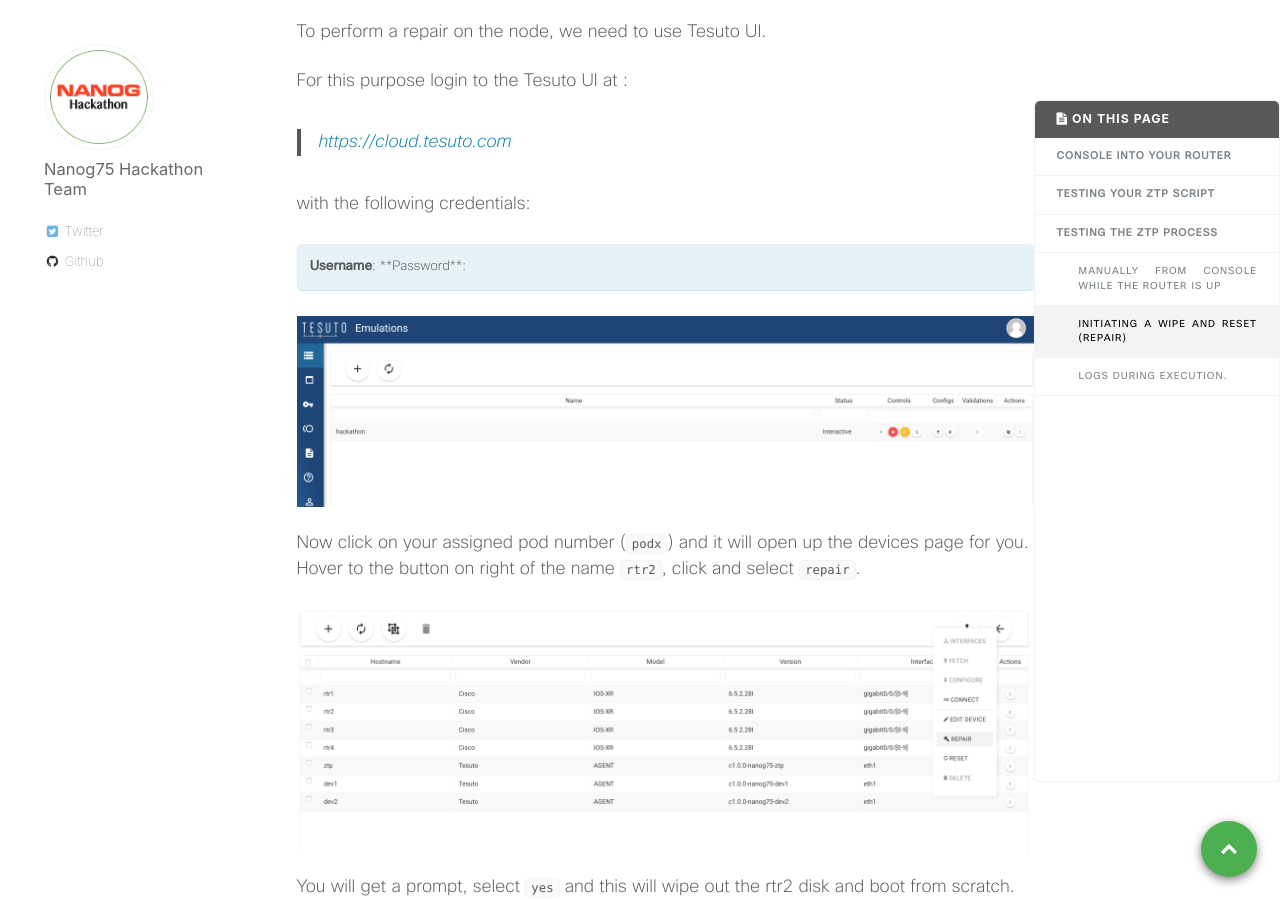
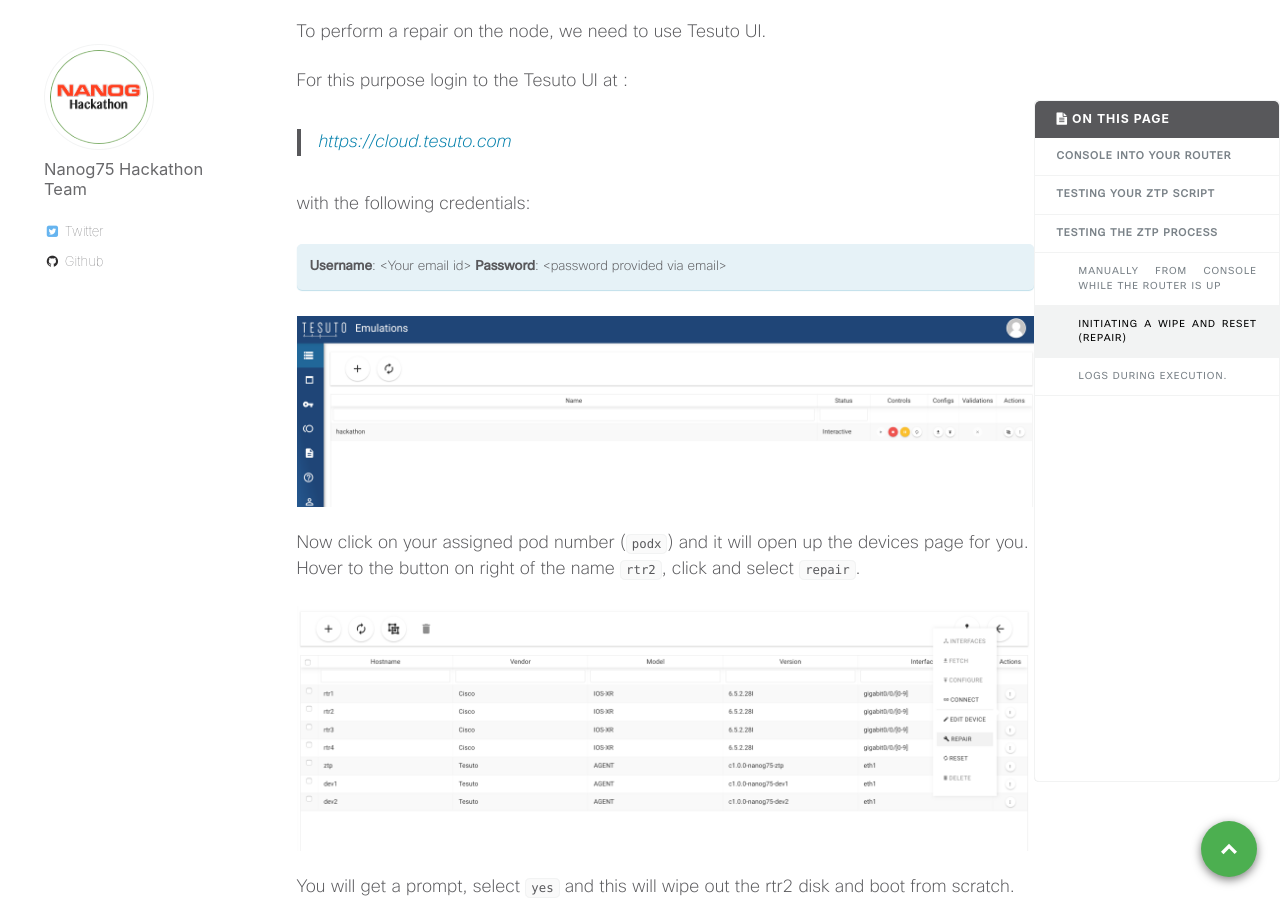
Before and after one commit to nanog75/hackathon, a Jekyll site: the page built from _day0/2019-02-17-step-2-performing-ztp.md, in a window 1280 px wide and 900 px high, scrolled down 6476 px. Built offline with Jekyll 4.4.1, drawn with Linux system fonts in a browser that asks for light colours.

Commit message:
Update 2019-02-17-step-2-performing-ztp.md

```diff
--- a/_day0/2019-02-17-step-2-performing-ztp.md
+++ b/_day0/2019-02-17-step-2-performing-ztp.md
@@ -287,8 +287,8 @@ For this purpose login to the Tesuto UI at :
 
 with the following credentials:
 
-**Username**:  <Your email id>
-**Password**:  <password provided via email>
+**Username**:  &lt;Your email id&gt;
+**Password**:  &lt;password provided via email&gt;
 {: .notice--info}
 
 
```
